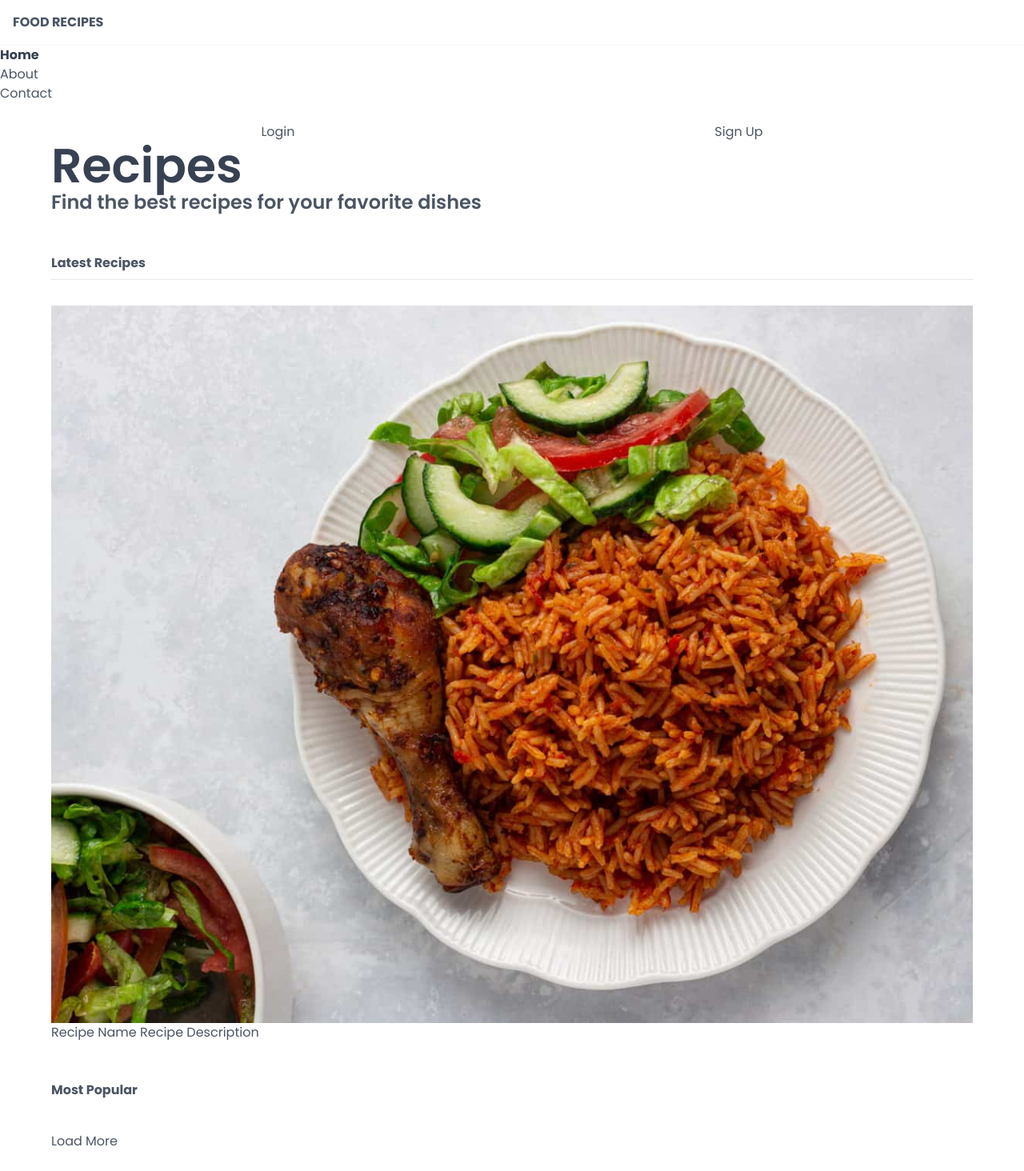
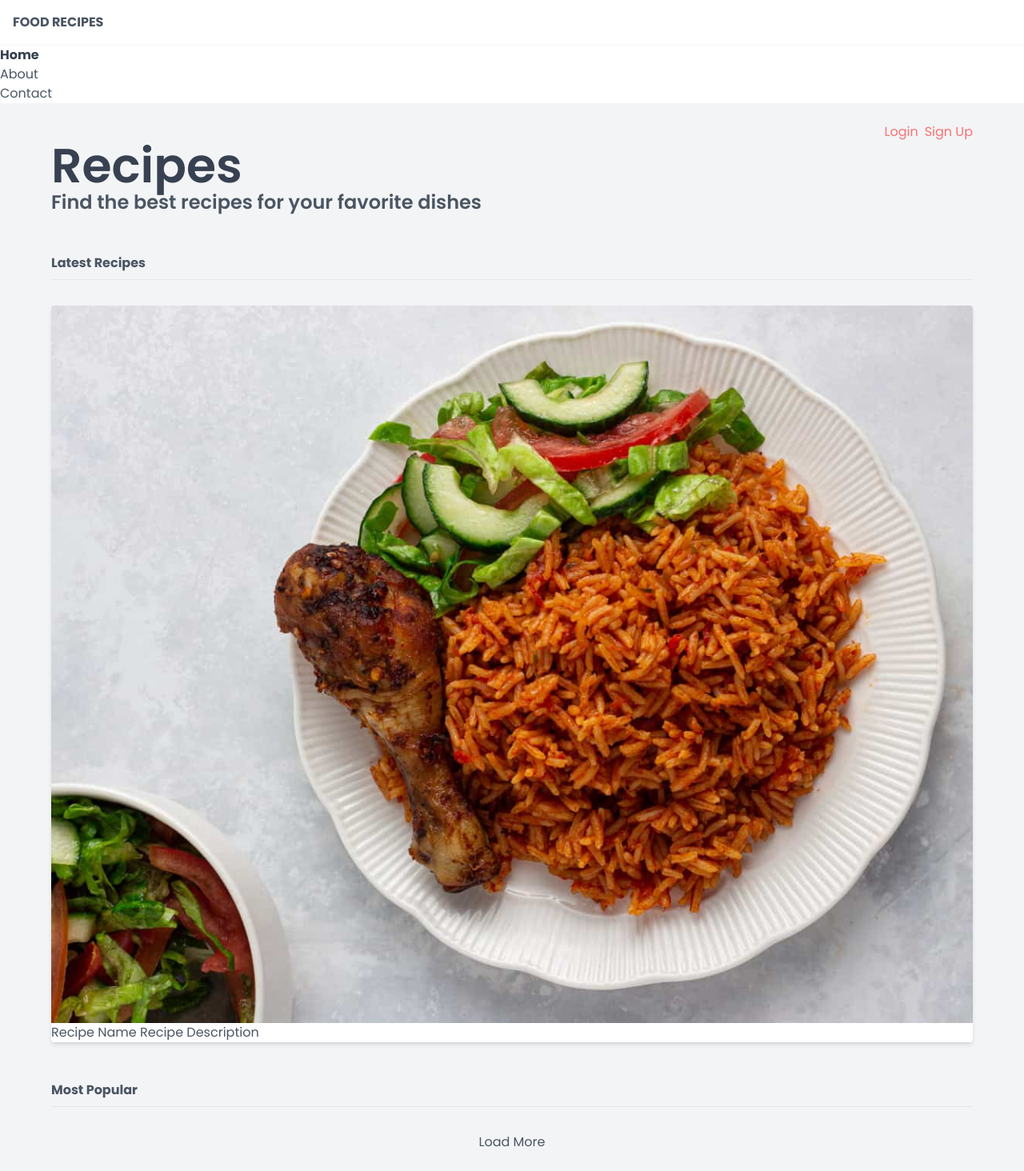
Before and after one commit to AmeerBamigbayan/FoodRecipes, a website: page public/index.html in a window 1280 px wide. Shown: the whole page at 80% size. Drawn offline with nearby package versions, Linux system fonts and the light colour scheme.

Commit message:
Update index.html

```diff
--- a/public/index.html
+++ b/public/index.html
@@ -36,10 +36,10 @@
             </nav>
         </div>
 
-        <main class="px-16 py-6">
-            <div class="flex justify-around">
+        <main class="px-16 py-6 bg-gray-100">
+            <div class="flex justify-center md:justify-end  text-red-400">
                 <a href="#">Login</a>
-                <a href="#">Sign Up</a>
+                <a href="#" class="ml-2">Sign Up</a>
 
             </div>
 
@@ -53,8 +53,8 @@
 
                 <div class="mt-8">
                     <!-----Cards-->
-                    <div>
-                        <img src="img/Jollof-rice-16.jpg" alt="">
+                    <div class="bg-white rounded overflow-hidden shadow-md">
+                        <img src="img/Jollof-rice-16.jpg" alt="" >
                         <div>
                             <span>Recipe Name</span>
                             <span>Recipe Description</span>
@@ -63,13 +63,13 @@
                     </div>
                 </div>
 
-                <h4 class="font-bold mt-12 pb-2">Most Popular</h4>
+                <h4 class="font-bold mt-12 pb-2 border-b border-gray-200">Most Popular</h4>
                 <div class="mt-8">
                     <!-----Cards-->
                 </div>
 
-                <div>
-                    <div>Load More</div>
+                <div class="flex justify-center">
+                    <div class="text-secondary-700">Load More</div>
                 </div>
             </div>
 
```
